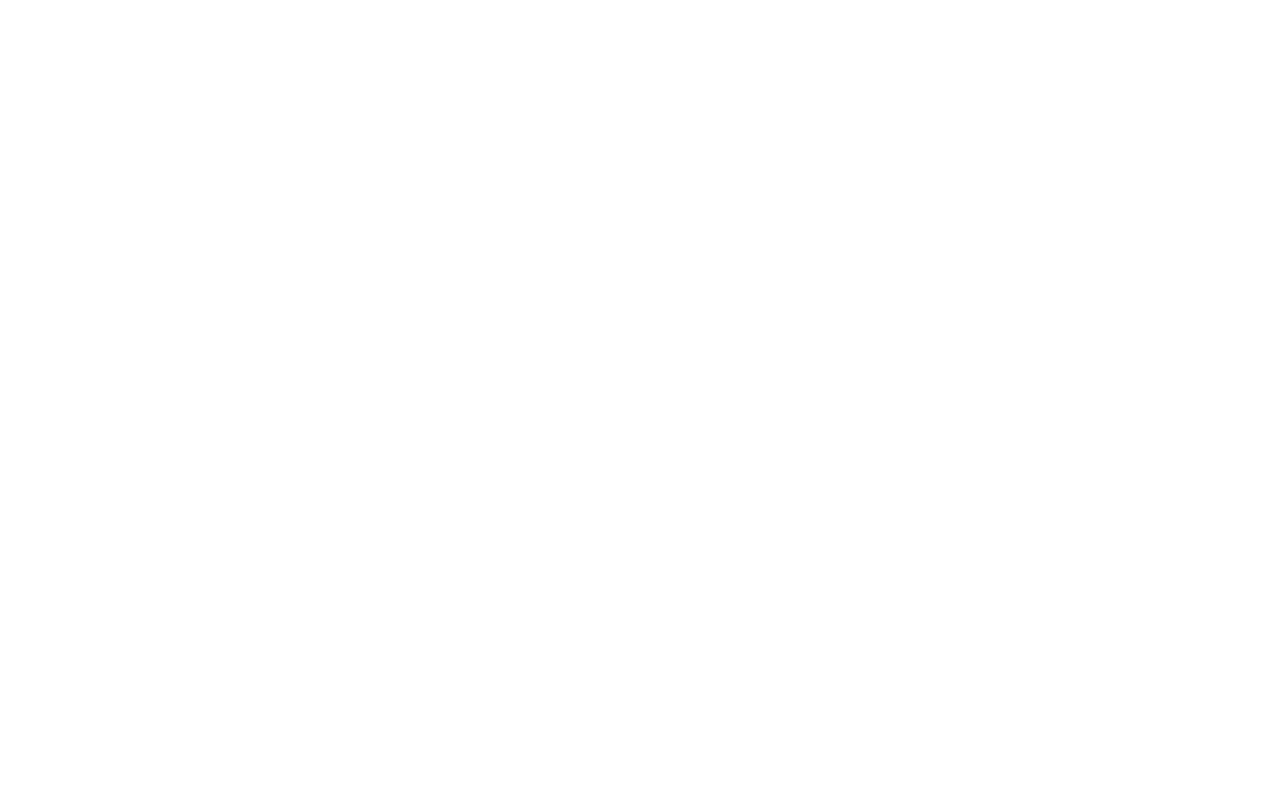
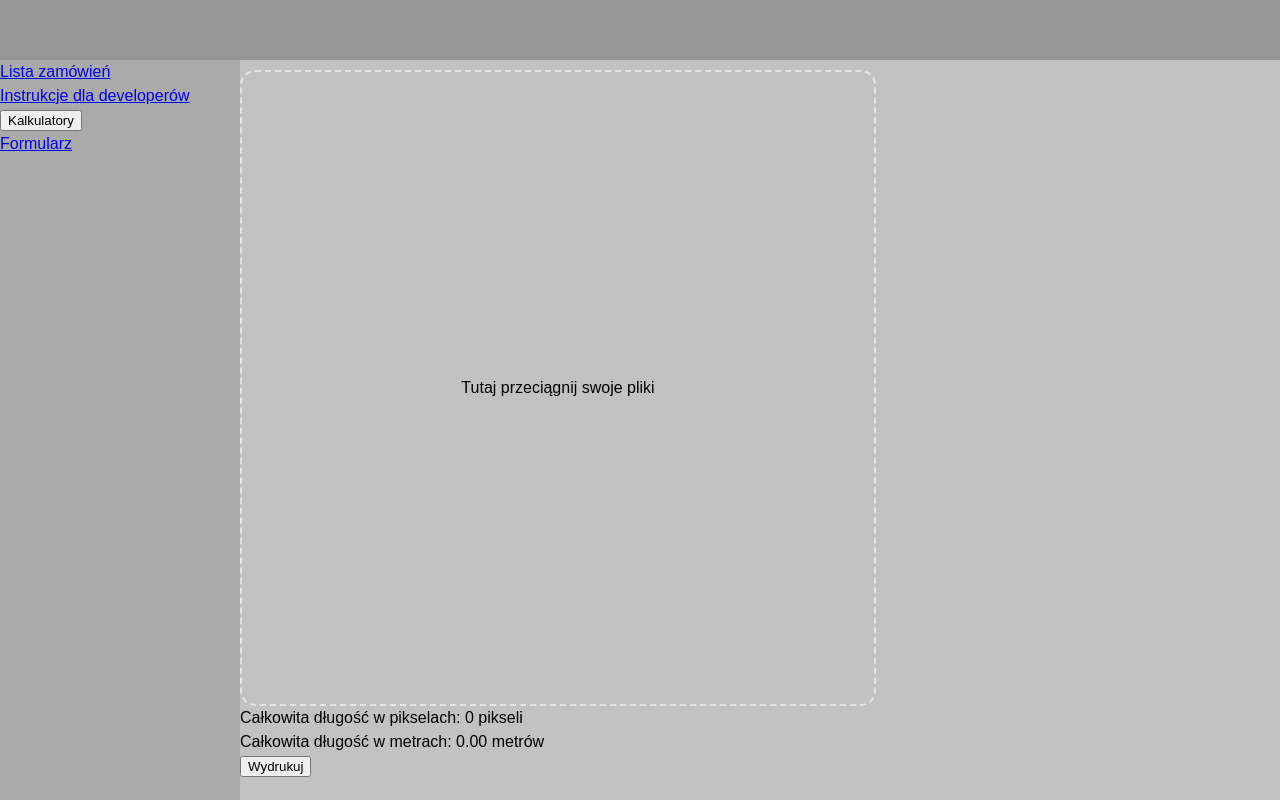
Before and after one commit to marlenawojtczak/ERP-system, a React (Vite) app in the folder frontend/: page /form in a window 1280 px wide. Before the commit this address had no page. Built offline with nearby package versions, Linux system fonts and the light colour scheme.

Commit message:
added rebase changes

```diff
--- a/frontend/package.json
+++ b/frontend/package.json
@@ -10,15 +10,18 @@
     "preview": "vite preview"
   },
   "dependencies": {
+    "@heroicons/react": "^2.0.18",
     "@redux-devtools/extension": "^3.2.5",
     "@reduxjs/toolkit": "^1.9.5",
     "axios": "^1.4.0",
     "date-fns": "^2.30.0",
     "jwt-decode": "^3.1.2",
     "nanoid": "^4.0.2",
+    "next-images": "^1.8.5",
     "react": "^18.2.0",
     "react-bootstrap": "^2.9.1",
     "react-dom": "^18.2.0",
+    "react-dropzone": "^14.2.3",
     "react-helmet": "^6.1.0",
     "react-redux": "^8.1.1",
     "react-router-dom": "^6.16.0",
--- a/frontend/src/App.tsx
+++ b/frontend/src/App.tsx
@@ -8,6 +8,7 @@
 
 const Home = React.lazy(() => import("./pages/Home"));
 const ExampleContent = React.lazy(() => import("./pages/ExamplePage"));
+const Form = React.lazy(() => import("./pages/Form"));
 
 export const App = () => {
   return (
@@ -21,6 +22,7 @@
             <Route path="kalkulator2" element={<CalculatorNNO />} />
             <Route path="kalkulator3" element={<CalculatorNOK />} />
             <Route path="kalkulator4" element={<CalculatorNAW />} />
+            <Route path="form" element={<Form />} />
           </Route>
         </Routes>
       </Suspense>
--- /dev/null
+++ b/frontend/src/features/form/components/DropBox.jsx
@@ -0,0 +1,157 @@
+import React, { useCallback, useState, useEffect } from "react";
+import { useDropzone } from "react-dropzone";
+import {
+  Form,
+  DropBoxStyled,
+  DropBoxList,
+  DropBoxElement,
+  CopiesInput,
+  DropBoxImage,
+  DropBoxRemoveBtn,
+  RemoveIcon,
+  PrintBtn,
+  DropBoxInfo,
+} from "./DropBox.styled";
+
+export const DropBox = () => {
+  const [files, setFiles] = useState([]);
+  const [rejected, setRejected] = useState([]);
+  const [totalLength, setTotalLength] = useState(0);
+  const [imageInfo, setImageInfo] = useState({});
+
+  const onDrop = useCallback(
+    (acceptedFiles, rejectedFiles) => {
+      if (acceptedFiles?.length) {
+        const newFiles = acceptedFiles.filter(
+          (file) =>
+            !files.some((existingFile) => existingFile.name === file.name)
+        );
+        const updatedFiles = newFiles.map((file) => {
+          const reader = new FileReader();
+
+          reader.onload = () => {
+            const imageElement = new window.Image();
+            imageElement.onload = () => {
+              const length = imageElement.height;
+              const copies = "1";
+              setTotalLength((prevLength) => prevLength + length);
+              setImageInfo((prevImageInfo) => ({
+                ...prevImageInfo,
+                [file.name]: { length: length, copies: copies },
+              }));
+            };
+            imageElement.src = reader.result;
+          };
+
+          reader.readAsDataURL(file);
+
+          return Object.assign(file, { preview: URL.createObjectURL(file) });
+        });
+
+        setFiles((previousFiles) => [...previousFiles, ...updatedFiles]);
+      }
+
+      if (rejectedFiles?.length) {
+        setRejected((previousFiles) => [...previousFiles, ...rejectedFiles]);
+        console.log("Wrong type of file");
+      }
+    },
+    [files]
+  );
+
+  const { getRootProps, getInputProps, isDragActive } = useDropzone({
+    accept: {
+      "image/*": [],
+    },
+    onDrop,
+    noClick: true,
+  });
+
+  const removeFile = (name) => {
+    const length = imageInfo[name] || 0;
+    setFiles((prevFiles) => prevFiles.filter((file) => file.name !== name));
+    setImageInfo((prevImageInfo) => {
+      const newImageInfo = { ...prevImageInfo };
+      delete newImageInfo[name];
+      return newImageInfo;
+    });
+  };
+
+  useEffect(() => {
+    const totalLengthTimesCopies = Object.values(imageInfo).reduce(
+      (total, obj) => {
+        const length = obj.length || 0;
+        const copies = parseInt(obj.copies) || 1;
+        return total + length * copies;
+      },
+      0
+    );
+    setTotalLength(totalLengthTimesCopies);
+  }, [imageInfo]);
+
+  const handleChange = (event, fileName) => {
+    setImageInfo((prevImageInfo) => ({
+      ...prevImageInfo,
+      [fileName]: {
+        ...prevImageInfo[fileName],
+        copies: event.target.value,
+      },
+    }));
+  };
+
+  const handlePrint = () => {
+    window.print();
+  };
+
+  const formatPxToMb = (nbInPixels) => {
+    const nbInMeters = Number(nbInPixels * 0.000091).toLocaleString(undefined, {
+      minimumFractionDigits: 2,
+      maximumFractionDigits: 2,
+    });
+    return nbInMeters;
+  };
+
+  return (
+    <Form>
+      <DropBoxStyled {...getRootProps()}>
+        <input {...getInputProps()} />
+        {files.length > 0 ? (
+          <></>
+        ) : (
+          <DropBoxInfo>Tutaj przeciągnij swoje pliki</DropBoxInfo>
+        )}
+
+        <DropBoxList>
+          {files.map((file) => (
+            <DropBoxElement key={file.name}>
+              <CopiesInput
+                type="text"
+                name="copies"
+                value={imageInfo[file.name] ? imageInfo[file.name].copies : "1"}
+                onChange={(e) => handleChange(e, file.name)}
+              />
+
+              <DropBoxImage
+                src={file.preview}
+                alt={file.name}
+                width={100}
+                height={100}
+              />
+              <DropBoxRemoveBtn
+                type="button"
+                onClick={() => removeFile(file.name, file.height)}
+              >
+                <RemoveIcon>X</RemoveIcon>
+              </DropBoxRemoveBtn>
+            </DropBoxElement>
+          ))}
+        </DropBoxList>
+      </DropBoxStyled>
+      <p>Całkowita długość w pikselach: {totalLength} pikseli</p>
+      <p>Całkowita długość w metrach: {formatPxToMb(totalLength)} metrów</p>
+      <PrintBtn type="button" onClick={handlePrint}>
+        Wydrukuj
+      </PrintBtn>
+    </Form>
+  );
+};
--- /dev/null
+++ b/frontend/src/features/form/components/DropBox.styled.tsx
@@ -0,0 +1,111 @@
+import styled from "styled-components";
+
+export const Form = styled.form`
+  @media print {
+    @page {
+      margin-top: -1cm;
+    }
+  }
+`;
+export const DropBoxStyled = styled.div`
+  padding: 16px;
+  margin-top: 10px;
+  border: 2px dashed rgb(229, 229, 229);
+  border-radius: 15px;
+  height: 600px;
+  width: 600px;
+  display: flex;
+  align-items: center;
+  justify-content: center;
+`;
+
+export const DropBoxInfo = styled.p``;
+
+export const DropBoxList = styled.ul`
+  list-style: none;
+  margin-top: 1.5rem;
+  display: flex;
+  gap: 2.5rem;
+`;
+export const DropBoxElement = styled.li`
+  position: relative;
+  border-radius: 0.375rem;
+  max-height: 600px;
+  box-shadow: 0 10px 15px -3px rgba(0, 0, 0, 0.1),
+    0 4px 6px -2px rgba(0, 0, 0, 0.05);
+  margin: 8px;
+  box-sizing: border-box;
+`;
+
+export const CopiesInput = styled.input`
+  width: 100%;
+  margin-bottom: 10px;
+  text-align: center;
+  border: none;
+  font-size: 30px;
+  color: black;
+`;
+
+export const DropBoxImage = styled.img`
+  object-fit: contain;
+  border-radius: 0.375rem;
+  display: block;
+  margin: 0 auto;
+`;
+
+export const DropBoxRemoveBtn = styled.button`
+  display: flex;
+  position: absolute;
+  height: 26px;
+  width: 26px;
+  top: 1.5rem;
+  right: 0;
+  justify-content: center;
+  align-items: center;
+  border-radius: 50%;
+  border-width: 1px;
+  border-color: transparent;
+  background-color: #dc4c64;
+  transition-property: color, background-color, border-color,
+    text-decoration-color;
+  transition-timing-function: cubic-bezier(0.4, 0, 0.2, 1);
+  transition-duration: 300ms;
+
+  &:hover {
+    background-color: #ffffff;
+    border-color: #dc4c64;
+    cursor: pointer;
+
+    > div {
+      color: #dc4c64;
+    }
+  }
+
+  @media print {
+    display: none;
+  }
+`;
+
+export const RemoveIcon = styled.div`
+  width: 1.25rem;
+  height: 1.25rem;
+  font-size: 16px;
+  font-weight: 700;
+  color: white;
+  margin: 0;
+  padding: 0;
+  transition-property: color, background-color, border-color,
+    text-decoration-color;
+  transition-timing-function: cubic-bezier(0.4, 0, 0.2, 1);
+  transition-duration: 300ms;
+
+  &:hover {
+    color: #dc4c64;
+  }
+`;
+
+export const PrintBtn = styled.button`
+  @media print {
+    display: none;
+  }
+`;
--- a/frontend/src/layouts/SideBar.tsx
+++ b/frontend/src/layouts/SideBar.tsx
@@ -15,6 +15,7 @@
           </li>
           <li>
             <Calculators />
+            <Link to="/form">Formularz</Link>
           </li>
         </ul>
       </Aside>
--- /dev/null
+++ b/frontend/src/pages/Form.tsx
@@ -0,0 +1,13 @@
+import { DropBox } from "../features/form/components/DropBox";
+
+const Form = () => {
+  return (
+    <>
+      <div>
+        <DropBox />
+      </div>
+    </>
+  );
+};
+
+export default Form;
```
Also changed, not shown: 1 other file (tests, documents, lock files or other folders).
